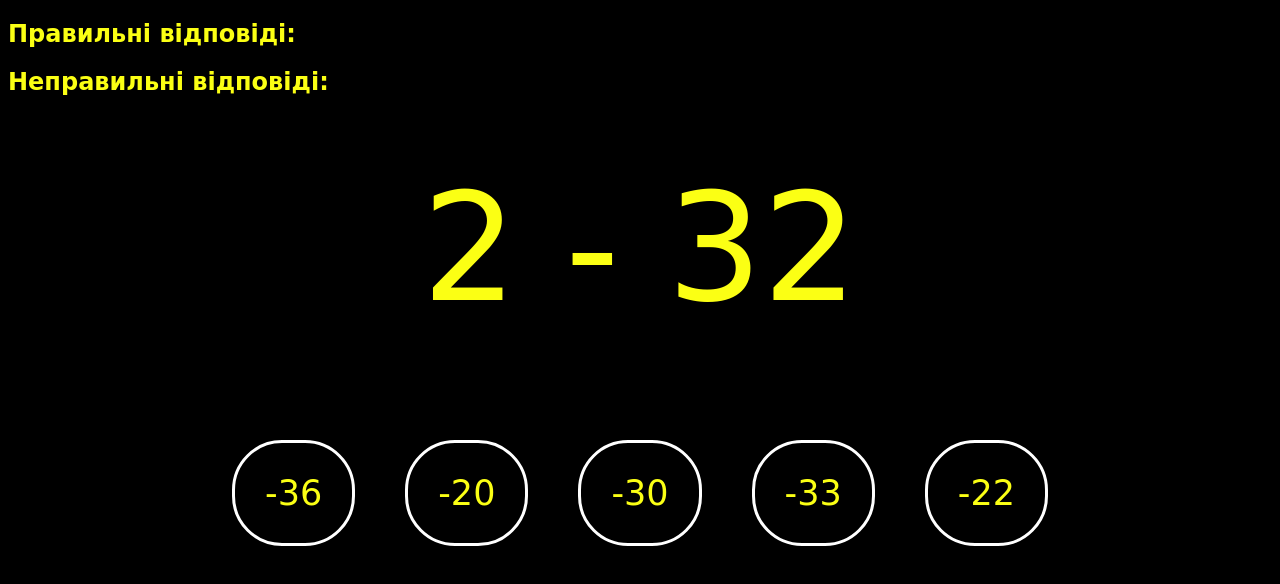
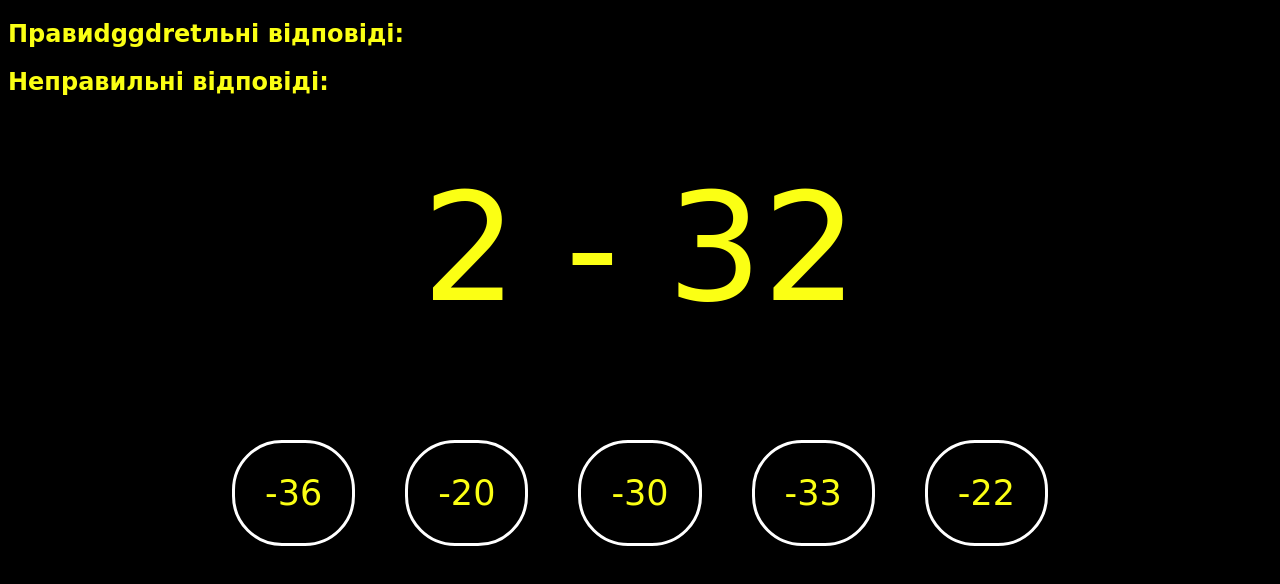
Before and after one commit to Knefi123/my-site, a plain HTML site: page index.html in a window 1280 px wide. Drawn offline with nearby package versions, Linux system fonts and the light colour scheme; a web font is replaced by a local one.

Commit message:
commit a

```diff
--- a/index.html
+++ b/index.html
@@ -6,7 +6,7 @@
 </head>
 <body>
     <div class ="vidpovid">
-        <h2 class ="prav">Правильні відповіді:</h2>
+        <h2 class ="prav">Правиdggdretльні відповіді:</h2>
          <h2 class ="neprav">Неправильні відповіді:</h2>
     </div>
 <h3 class = 'container_h3'> </h3>
```
